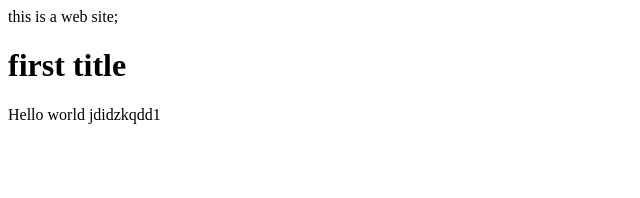
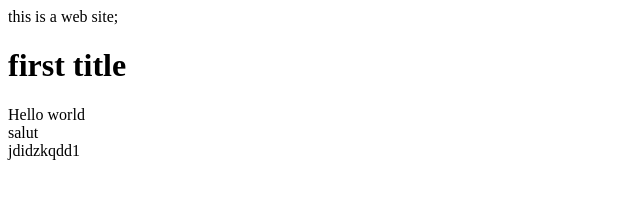
Before and after one commit to soumaya-rigar/formation-GIT, a plain HTML site: page index.html in a window 1280 px wide. Shown: the whole page, without its empty margins (0-640 px from the left). Drawn offline with Linux system fonts and the light colour scheme.

Commit message:
Update index.html
add div paragraph

```diff
--- a/index.html
+++ b/index.html
@@ -10,5 +10,7 @@
 <body>
   Hello world
 </body>
+    <div> salut
+    </div>
 <span>jdidzkqdd1</span>
 </html>
```
